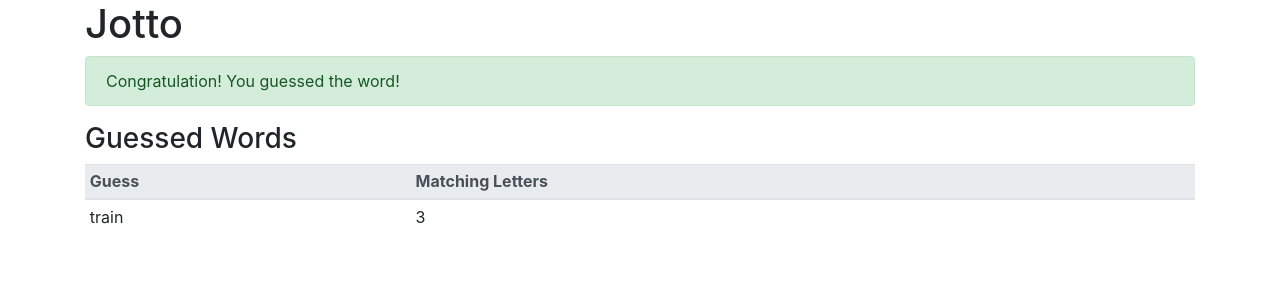
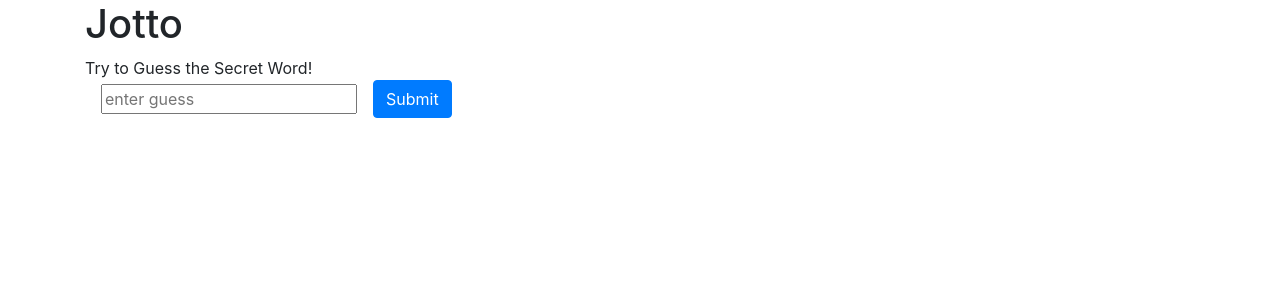
Before and after one commit to Deepali2/jotto-game, a React (Create React App) app: page / in a window 1280 px wide. Shown: the top 300 px of the page. Built offline with nearby package versions, Linux system fonts and the light colour scheme.

Commit message:
adds tdd tests and code to App component

```diff
--- a/src/App.js
+++ b/src/App.js
@@ -1,23 +1,29 @@
 import React, { Component } from 'react';
+import { connect } from 'react-redux';
 import './App.css';
 
 import GuessedWords from './GuessedWords';
 import Congrats from './Congrats';
+import Input from './Input';
+import { getSecretWord } from './actions';
 
 class App extends Component {
   render() {
     return (
       <div className="container">
         <h1>Jotto</h1>
-        <Congrats success={true} />
-        <GuessedWords guessedWords={[
-          { guessedWord: 'train', letterMatchCount: 3 }
-        ]} />
-
+        <Congrats success={this.props.success} />
+        <GuessedWords guessedWords={this.props.guessedWords} />
+        <Input />
       </div>
     );
   }
 }
 
+const mapStateToProps = state => {
+  const { success, guessedWords, secretWord } = state;
+  return { success, guessedWords, secretWord };
 
-export default App;
+}
+
+export default connect(mapStateToProps, { getSecretWord })(App);
```
Also changed, not shown: 1 other file (tests, documents, lock files or other folders).
